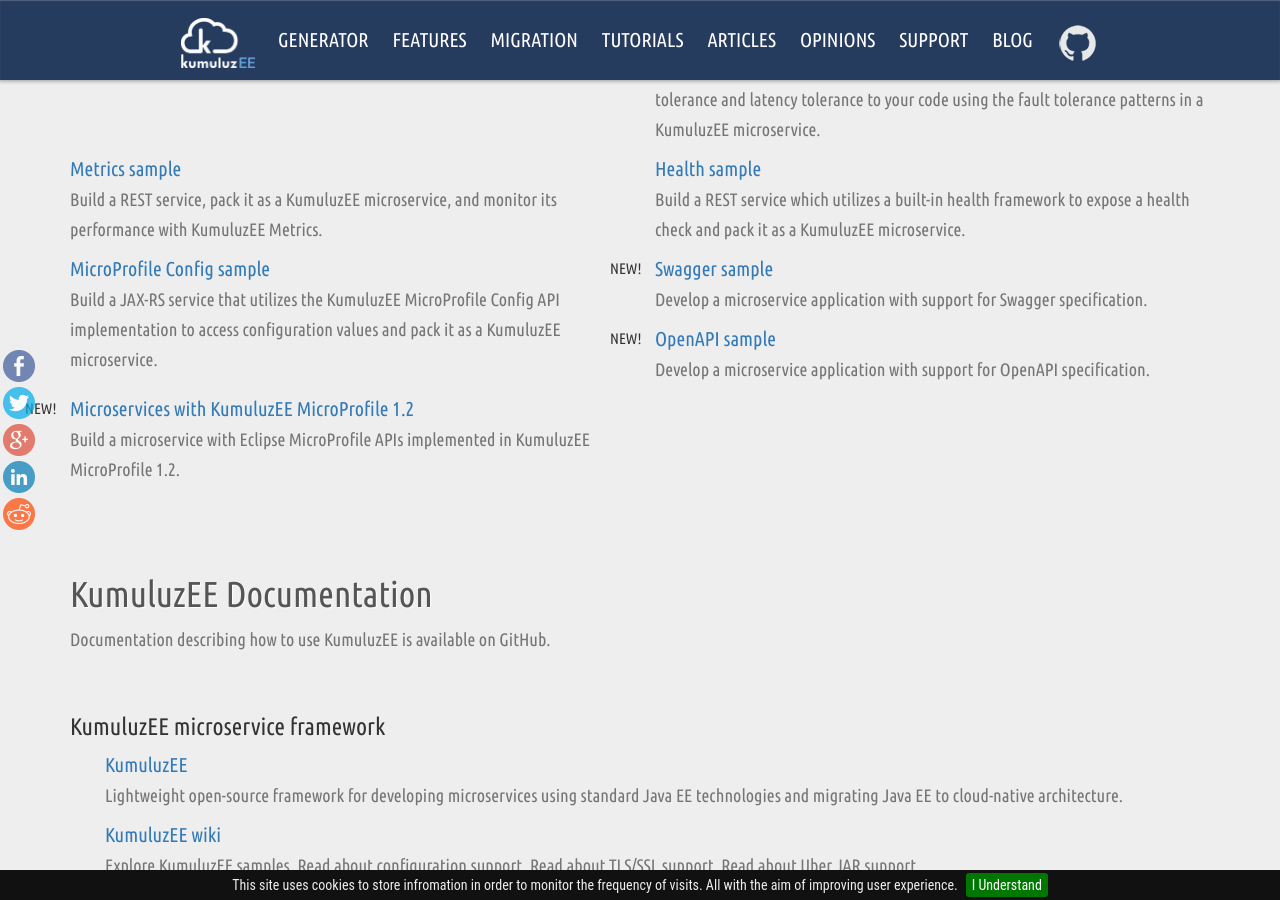
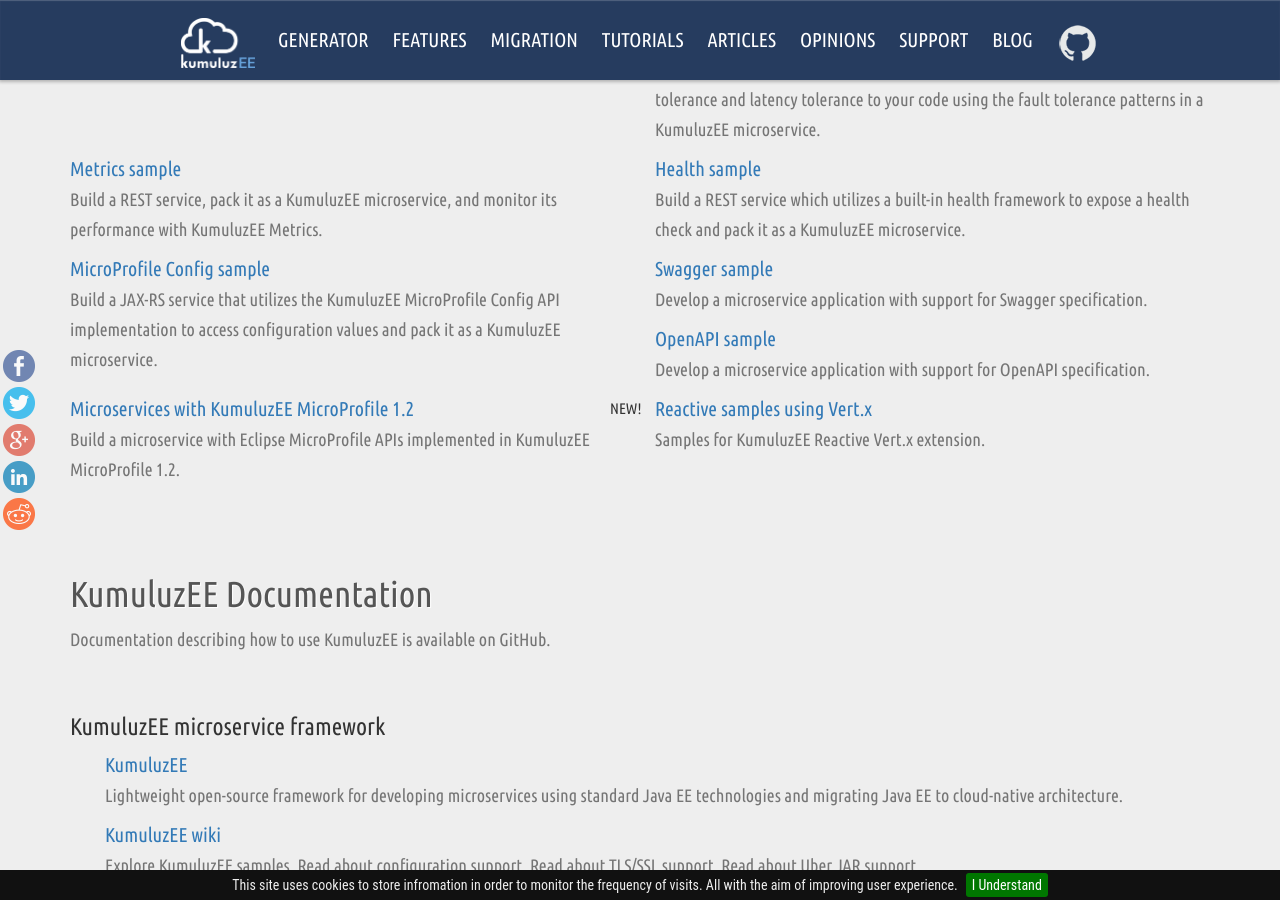
Before and after one commit to kumuluz/ee.kumuluz.com, a Jekyll site: the page built from tutorial/index.html, in a window 1280 px wide and 900 px high, scrolled down 2279 px. Built offline with Jekyll 4.4.1, drawn with Linux system fonts in a browser that asks for light colours; nearby versions of some CDN libraries; comment, search, counter and statistics services are not loaded.

Commit message:
add sample (vert.x)

```diff
--- a/tutorial/index.html
+++ b/tutorial/index.html
@@ -173,19 +173,21 @@
 						<p>Build a JAX-RS service that utilizes the KumuluzEE MicroProfile Config API implementation to access configuration values and pack it as a KumuluzEE microservice.</p>
 					</div>
 					<div class="col-md-6 tutorial-block">
-						<small>NEW!</small>
 						<a href="https://github.com/kumuluz/kumuluzee-samples/tree/master/kumuluzee-swagger" target="_blank" rel="noopener noreferrer">Swagger sample</a>
 						<p>Develop a microservice application with support for Swagger specification.</p>
 					</div>
 					<div class="col-md-6 tutorial-block">
-						<small>NEW!</small>
 						<a href="https://github.com/kumuluz/kumuluzee-samples/tree/master/kumuluzee-openapi" target="_blank" rel="noopener noreferrer">OpenAPI sample</a>
 						<p>Develop a microservice application with support for OpenAPI specification.</p>
 					</div>
 					<div class="col-md-6 tutorial-block">
-						<small>NEW!</small>
 						<a href="https://github.com/kumuluz/kumuluzee-samples/tree/master/kumuluzee-microProfile-1.2" target="_blank" rel="noopener noreferrer">Microservices with KumuluzEE MicroProfile 1.2</a>
 						<p>Build a microservice with Eclipse MicroProfile APIs implemented in KumuluzEE MicroProfile 1.2.</p>
+					</div>
+					<div class="col-md-6 tutorial-block">
+						<small>NEW!</small>
+						<a href="https://github.com/kumuluz/kumuluzee-samples/tree/master/kumuluzee-reactive-vertx" target="_blank" rel="noopener noreferrer">Reactive samples using Vert.x</a>
+						<p>Samples for KumuluzEE Reactive Vert.x extension.</p>
 					</div>
 				</div>
 
```
